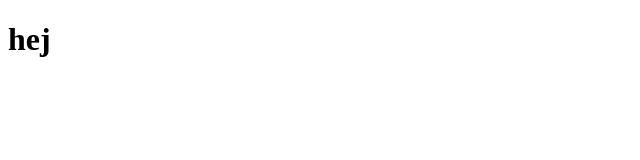
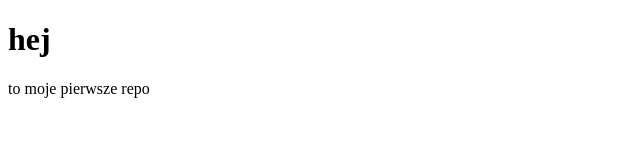
Before and after one commit to kacpersapis/test, a plain HTML site: page index.html in a window 1280 px wide. Shown: the whole page, without its empty margins (0-640 px from the left). Drawn offline with Linux system fonts and the light colour scheme.

Commit message:
dodany paragraf

```diff
--- a/index.html
+++ b/index.html
@@ -11,6 +11,7 @@
 
 <body>
   <h1>hej</h1>
+  <p>to moje pierwsze repo</p>
 </body>
 
 </html>
```
